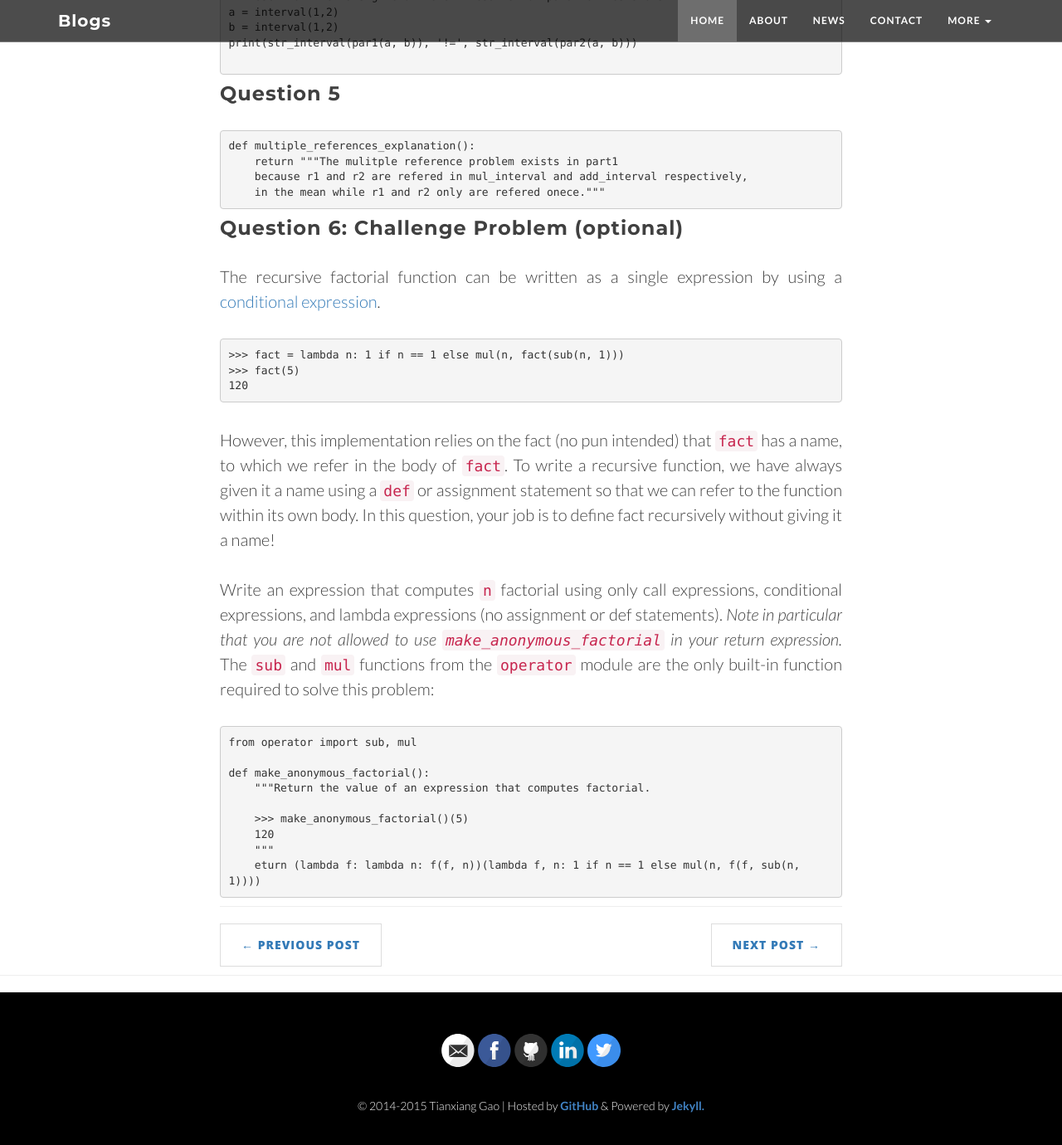
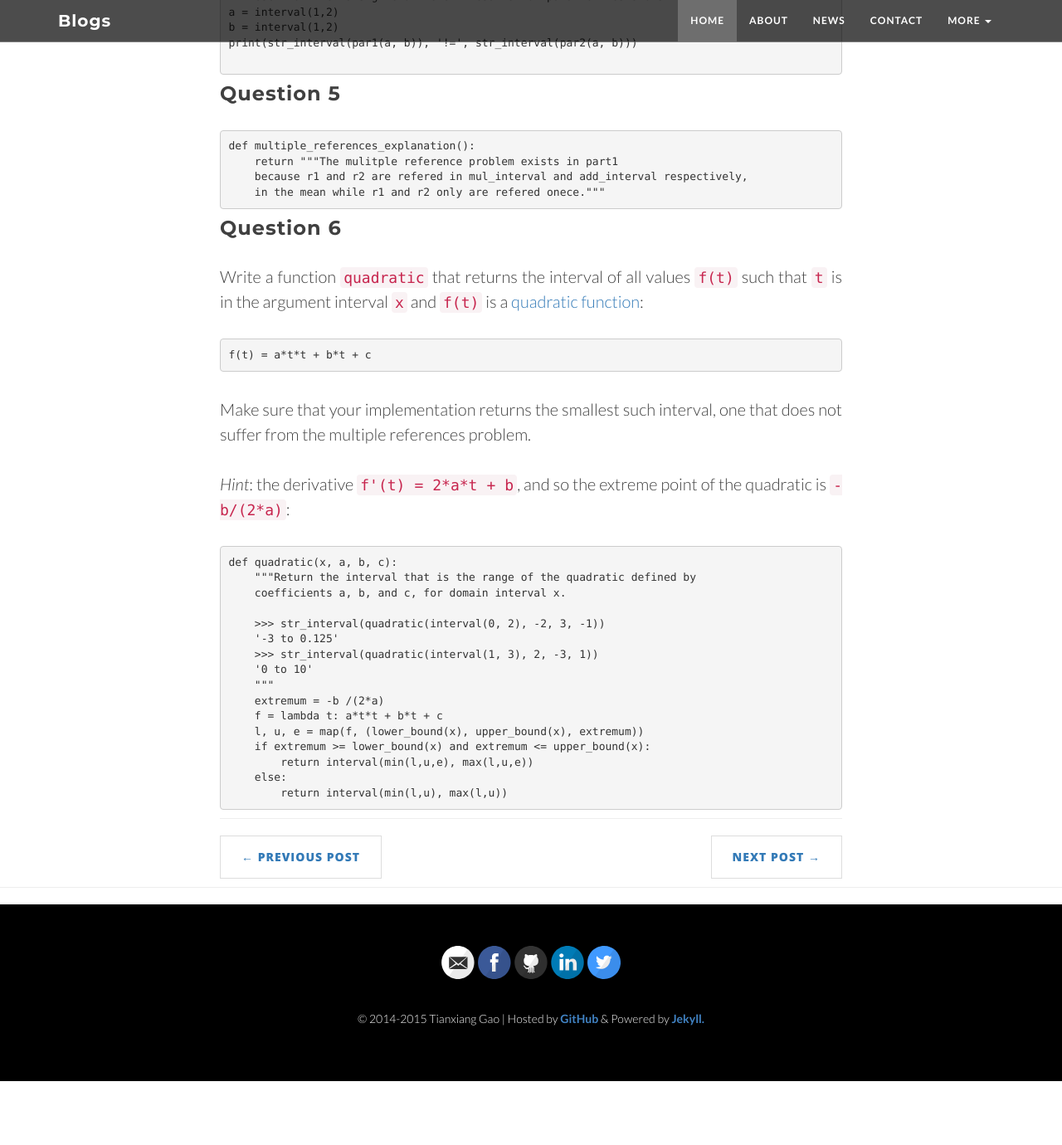
Before and after one commit to xuanix/blogs, a Jekyll site: the page built from _posts/2015-05-14-cs61a-hw04.markdown, in a window 1280 px wide and 1400 px high, scrolled down 1480 px. Shown: the top 1380 px of the window at 83% size. Built offline with Jekyll 4.4.1, drawn with Linux system fonts in a browser that asks for light colours; nearby versions of some CDN libraries; comment, search, counter and statistics services are not loaded; after the commit the page ends 2783 px from its top, so only the background shows below that.

Commit message:
Added hw04

```diff
--- a/_posts/2015-05-14-cs61a-hw04.markdown
+++ b/_posts/2015-05-14-cs61a-hw04.markdown
@@ -67,36 +67,33 @@
     in the mean while r1 and r2 only are refered onece."""
 </code></pre>
 
-<h3 class="question" id="q6">Question 6: Challenge Problem (optional)</h3>
+<h3 class="question" id="q6">Question 6</h3>
 
-<p>The recursive factorial function can be written as a single expression
-by using a <a href="http://docs.python.org/py3k/reference/expressions.html#conditional-expressions">conditional expression</a>.</p>
+<p>Write a function <code>quadratic</code> that returns the interval of all values
+<code>f(t)</code> such that <code>t</code> is in the argument interval <code>x</code> and <code>f(t)</code> is a
+<a href="http://en.wikipedia.org/wiki/Quadratic_function">quadratic function</a>:</p>
 
-<pre><code>&gt;&gt;&gt; fact = lambda n: 1 if n == 1 else mul(n, fact(sub(n, 1)))
-&gt;&gt;&gt; fact(5)
-120</code></pre>
+<pre><code>f(t) = a*t*t + b*t + c</code></pre>
 
-<p>However, this implementation relies on the fact (no pun intended) that
-<code>fact</code> has a name, to which we refer in the body of <code>fact</code>.  To write a
-recursive function, we have always given it a name using a <code>def</code> or
-assignment statement so that we can refer to the function within its
-own body.  In this question, your job is to define fact recursively
-without giving it a name!</p>
+<p>Make sure that your implementation returns the smallest such interval,
+one that does not suffer from the multiple references problem.</p>
 
-<p>Write an expression that computes <code>n</code> factorial using only call
-expressions, conditional expressions, and lambda expressions (no
-assignment or def statements).  <em>Note in particular that you are not
-allowed to use <code>make_anonymous_factorial</code> in your return expression.</em>
-The <code>sub</code> and <code>mul</code> functions from the <code>operator</code> module are the only
-built-in function required to solve this problem:</p>
+<p><em>Hint</em>: the derivative <code>f'(t) = 2*a*t + b</code>, and so the extreme
+point of the quadratic is <code>-b/(2*a)</code>:</p>
 
-<pre><code>from operator import sub, mul
+<pre><code>def quadratic(x, a, b, c):
+    """Return the interval that is the range of the quadratic defined by
+    coefficients a, b, and c, for domain interval x.
 
-def make_anonymous_factorial():
-    """Return the value of an expression that computes factorial.
-
-    &gt;&gt;&gt; make_anonymous_factorial()(5)
-    120
+    &gt;&gt;&gt; str_interval(quadratic(interval(0, 2), -2, 3, -1))
+    '-3 to 0.125'
+    &gt;&gt;&gt; str_interval(quadratic(interval(1, 3), 2, -3, 1))
+    '0 to 10'
     """
-    eturn (lambda f: lambda n: f(f, n))(lambda f, n: 1 if n == 1 else mul(n, f(f, sub(n, 1))))
-</code></pre>
+    extremum = -b /(2*a)
+    f = lambda t: a*t*t + b*t + c
+    l, u, e = map(f, (lower_bound(x), upper_bound(x), extremum))
+    if extremum >= lower_bound(x) and extremum <= upper_bound(x):
+        return interval(min(l,u,e), max(l,u,e))
+    else:
+        return interval(min(l,u), max(l,u))</code></pre>
```
